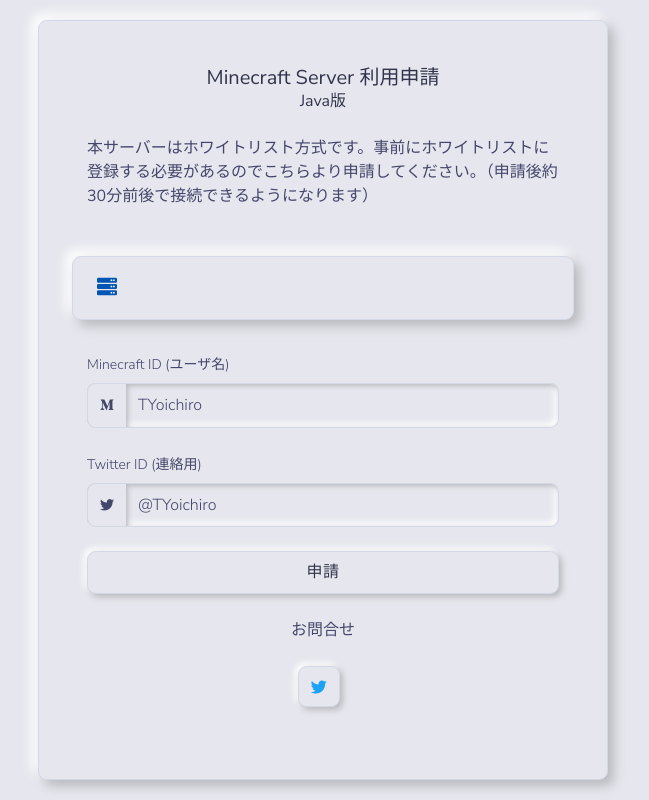
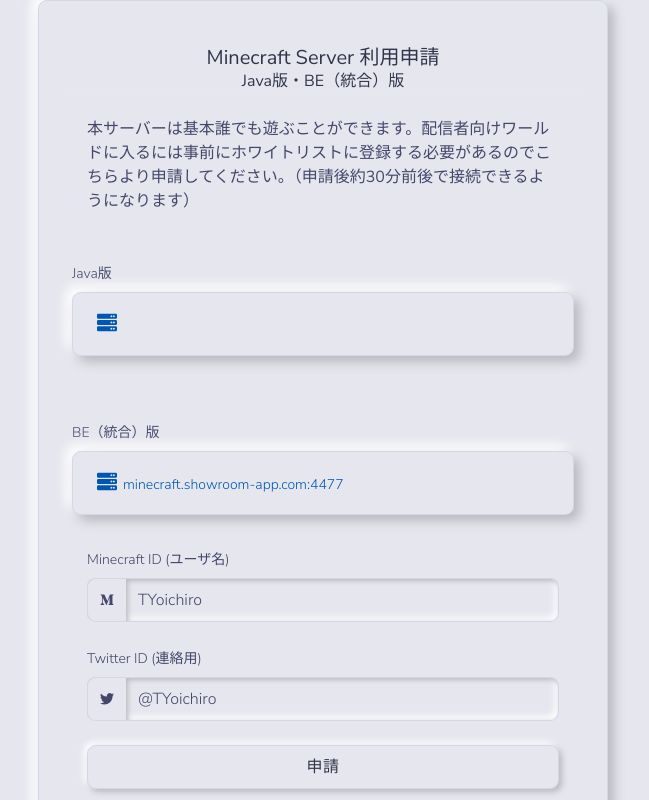
Before and after one commit to Yoichi-dev/showroom-app, a Nuxt app: page / in a window 1280 px wide. Shown: the top 800 px of the page, without its empty margins (317-966 px from the left). Built offline with nearby package versions, Linux system fonts and the light colour scheme.

Commit message:
[Update] BE版追加

```diff
--- a/pages/index.vue
+++ b/pages/index.vue
@@ -7,7 +7,7 @@
             <div class="card bg-primary shadow-soft border-light p-4">
               <div class="card-header text-center pb-0">
                 <h2 class="mb-0 h5">Minecraft Server 利用申請</h2>
-                <h2 class="mb-0 h6">Java版</h2>
+                <h2 class="mb-0 h6">Java版・BE（統合）版</h2>
               </div>
               <div class="card-body">
                 <div
@@ -18,11 +18,12 @@
                   "
                 >
                   <span class="font-weight-normal">
-                    本サーバーはホワイトリスト方式です。事前にホワイトリストに登録する必要があるのでこちらより申請してください。（申請後約30分前後で接続できるようになります）
+                    本サーバーは基本誰でも遊ぶことができます。配信者向けワールドに入るには事前にホワイトリストに登録する必要があるのでこちらより申請してください。（申請後約30分前後で接続できるようになります）
                   </span>
                 </div>
                 <div class="row justify-content-center mt-5">
                   <div class="col-12">
+                    <label for="minecraftId">Java版</label>
                     <div
                       class="
                         alert alert-info alert-dismissible
@@ -37,6 +38,27 @@
                       ></span>
                       <span class="alert-inner--text">
                         {{ ip }}
+                      </span>
+                    </div>
+                  </div>
+                </div>
+                <div class="row justify-content-center mt-5">
+                  <div class="col-12">
+                    <label for="minecraftId">BE（統合）版</label>
+                    <div
+                      class="
+                        alert alert-info alert-dismissible
+                        shadow-soft
+                        fade
+                        show
+                      "
+                      role="alert"
+                    >
+                      <span class="alert-inner--icon"
+                        ><span class="fas fa-server"></span
+                      ></span>
+                      <span class="alert-inner--text">
+                        minecraft.showroom-app.com:4477
                       </span>
                     </div>
                   </div>
```
